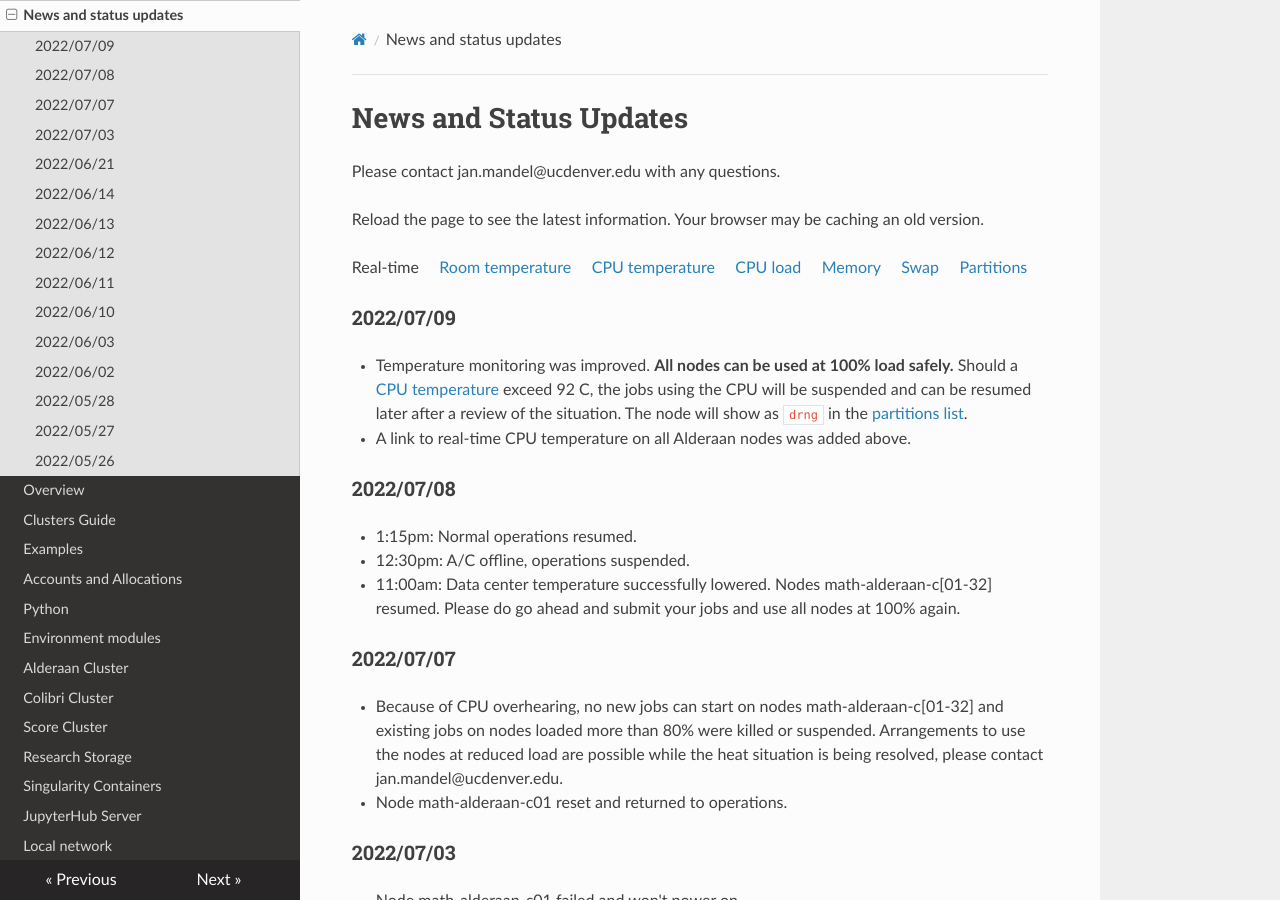
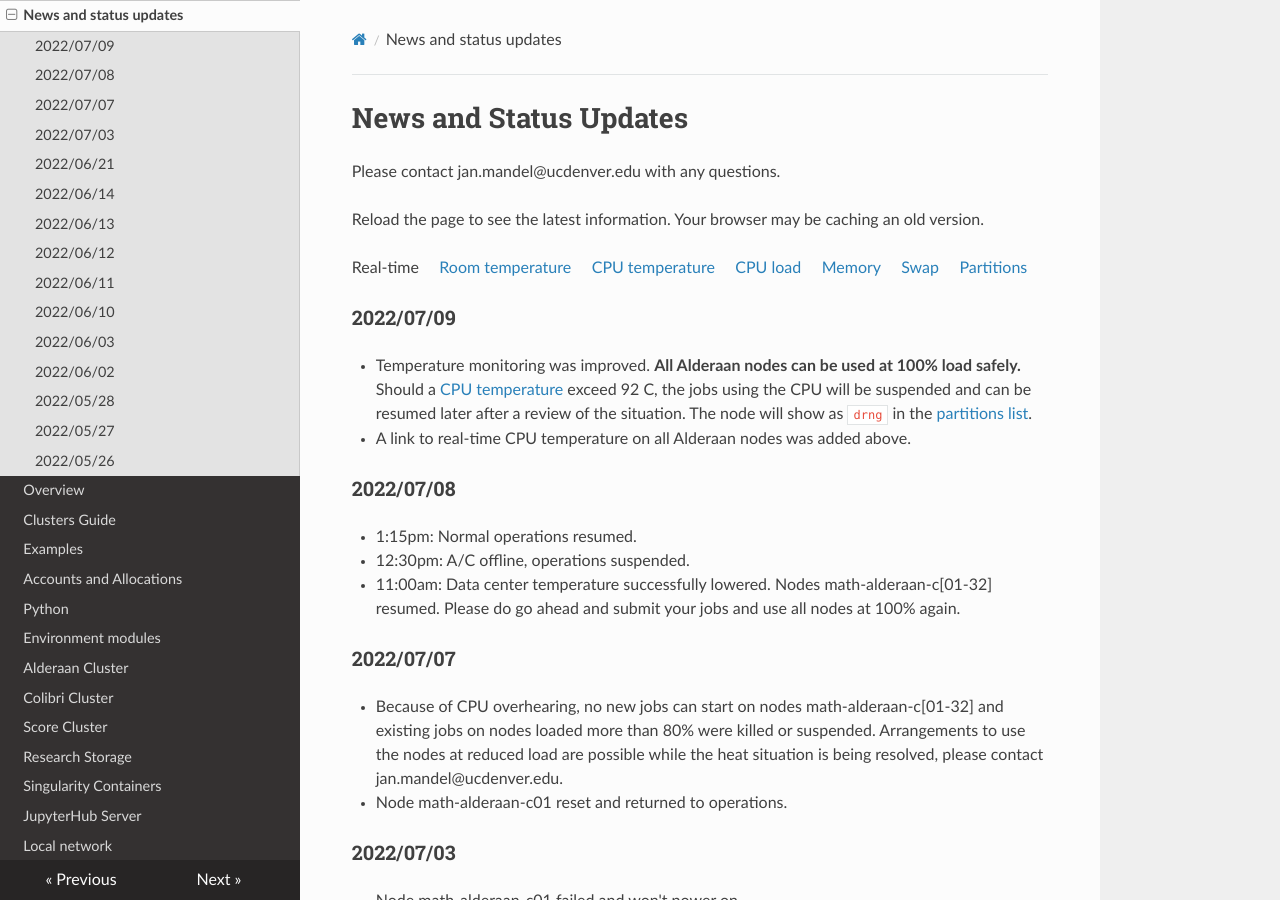
Before and after one commit to ccmucdenver/ccm-docs, an MkDocs documentation site: the page built from docs/updates.md, in a window 1280 px wide and 900 px high. Built offline with MkDocs 1.6.1, drawn with Linux system fonts in a browser that asks for light colours; nearby versions of some CDN libraries.

Commit message:
cpu temp

```diff
--- a/docs/updates.md
+++ b/docs/updates.md
@@ -8,7 +8,7 @@ Real-time  &nbsp;  &nbsp; [Room temperature](https://demo.openwfm.org/web/aldera
 
 ### 2022/07/09
 
-* Temperature monitoring was improved. **All nodes can be used at 100% load safely.**
+* Temperature monitoring was improved. **All Alderaan nodes can be used at 100% load safely.**
 Should a [CPU temperature](https://demo.openwfm.org/web/alderaan/cpu_temp.txt)  exceed
 92 C, the jobs using the CPU will be suspended and  can be resumed later
 after a review of the situation. The node will show as `drng` in the
```
